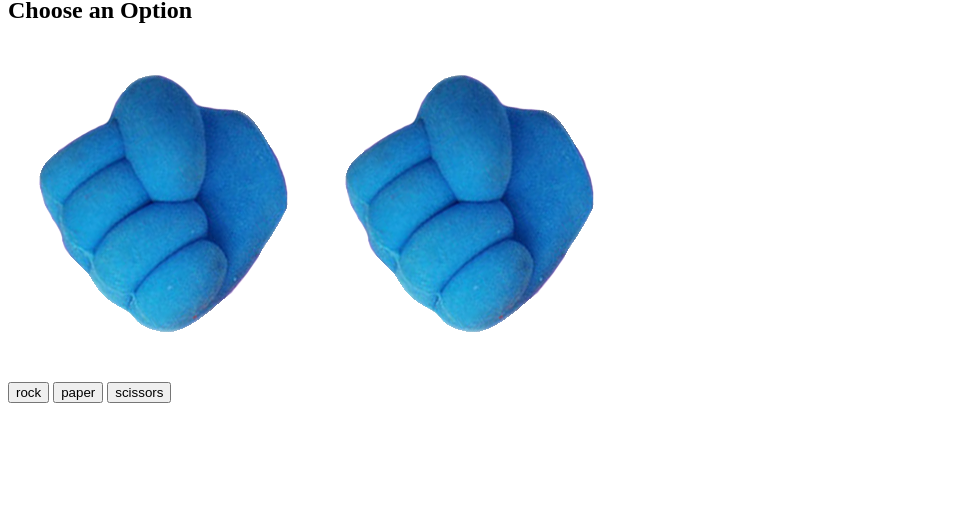
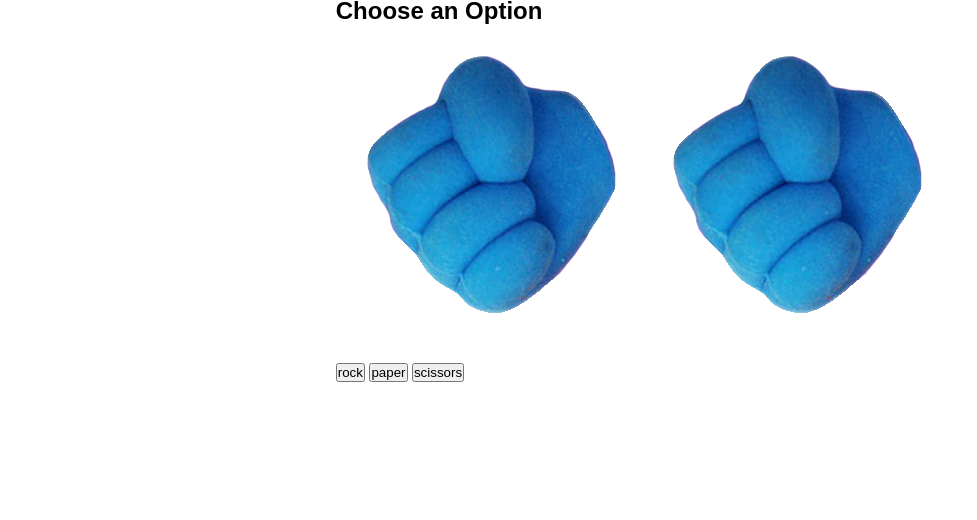
Before and after one commit to ancelottidev/rockPaperScissorsGame, a plain HTML site: page index.html in a window 1280 px wide. Shown: the part 280-800 px from the top of the page, without its empty margins (0-977 px from the left). Drawn offline with Linux system fonts and the light colour scheme.

Commit message:
Add core global style to style css

```diff
--- a/css/style.css
+++ b/css/style.css
@@ -0,0 +1,14 @@
+/* global style */
+
+* {
+    margin: 0;
+    padding: 0;
+    box-sizing: border-box;
+    font-family: Arial, Helvetica, sans-serif;
+}
+body {
+    display: flex;
+    align-items: center;
+    justify-content: center;
+    min-height: 100vh;
+}
--- a/index.html
+++ b/index.html
@@ -30,13 +30,13 @@
         <div class="match unactive">
           <h2 class="winner">Choose an Option</h2>
           <div class="hands">
-            <img src="./assets/rock.png" alt="" class="player-hand">
-            <img src="./assets/rock.png" alt="" class="computer-hand">
+            <img src="./assets/rock.png" alt="rock" class="player-hand">
+            <img src="./assets/rock.png" alt="rock" class="computer-hand">
           </div>
           <div class="options">
             <button class="rock">rock</button>
             <button class="paper">paper</button>
-            <button scissors>scissors</button>
+            <button class="scissors">scissors</button>
           </div>
         </div>
       </section>
```
